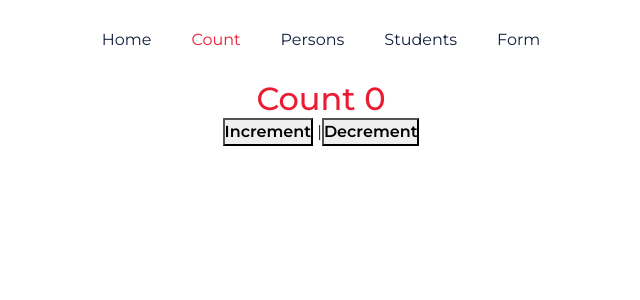
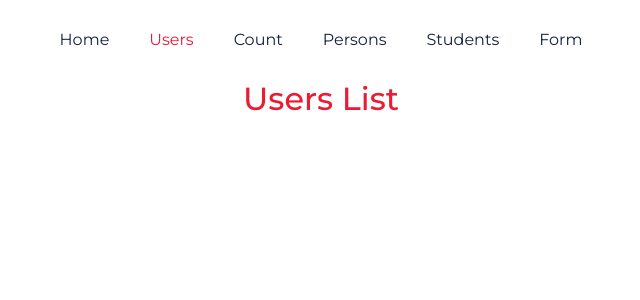
Before and after one commit to jakdev047/react-base-concept, a React (Create React App) app: page /users in a window 1280 px wide. Before the commit this address led to /count. Shown: the top 300 px of the page, without its empty margins (319-959 px from the left). Built offline with nearby package versions, Linux system fonts and the light colour scheme.

Commit message:
redux setup

```diff
--- a/package.json
+++ b/package.json
@@ -11,8 +11,12 @@
     "react": "^16.13.1",
     "react-bootstrap": "^1.3.0",
     "react-dom": "^16.13.1",
+    "react-redux": "^7.2.1",
     "react-router-dom": "^5.2.0",
-    "react-scripts": "3.4.3"
+    "react-scripts": "3.4.3",
+    "redux": "^4.0.5",
+    "redux-devtools-extension": "^2.13.8",
+    "redux-thunk": "^2.3.0"
   },
   "scripts": {
     "start": "react-scripts start",
--- a/src/App.js
+++ b/src/App.js
@@ -10,12 +10,19 @@ import './assets/sass/index.scss';
 // route
 import AppRoute from './router/AppRoute';
 
+// store
+import { Provider } from 'react-redux';
+import store from './data/store';
+
+
 function App() {
   return (
     <div className="App">
-      <BrowserRouter>
-        <AppRoute/>
-      </BrowserRouter>
+      <Provider store={store}>
+        <BrowserRouter>
+          <AppRoute/>
+        </BrowserRouter>
+      </Provider>
     </div>
   );
 }
--- a/src/components/TopNavigation/TopNavigation.js
+++ b/src/components/TopNavigation/TopNavigation.js
@@ -13,6 +13,7 @@ class TopNavigation extends Component {
                     <nav className="navbar justify-content-center">
                         <ul className="menu">
                             <li><NavLink exact to="/">Home</NavLink></li>
+                            <li><NavLink exact to="/users">Users</NavLink></li>
                             <li><NavLink exact to="/count">Count</NavLink></li>
                             <li><NavLink exact to="/persons">Persons</NavLink></li>
                             <li><NavLink exact to="/students">Students</NavLink></li>
--- /dev/null
+++ b/src/data/actions/types.js
@@ -0,0 +1 @@
+export const GET_USERS = 'GET_USERS';
--- /dev/null
+++ b/src/data/reducers/index.js
@@ -0,0 +1,6 @@
+import { combineReducers } from 'redux';
+import users from './users';
+
+export default combineReducers({
+    users
+});
--- /dev/null
+++ b/src/data/reducers/users.js
@@ -0,0 +1,12 @@
+const initialState = {
+    users: null
+};
+
+const reducers = (state=initialState,action) => {
+    switch(action.type) {
+        default:
+            return state;
+    };
+};
+
+export default reducers;
--- /dev/null
+++ b/src/data/store.js
@@ -0,0 +1,16 @@
+import { createStore,applyMiddleware } from 'redux';
+import { composeWithDevTools } from 'redux-devtools-extension';
+import thunk from 'redux-thunk';
+import rootReducer from './reducers';
+
+const initialState = {};
+
+const middleware = [thunk];
+
+const store = createStore(
+    rootReducer,
+    initialState,
+    composeWithDevTools(applyMiddleware(...middleware))
+);
+
+export default store;
--- a/src/pages/ControlForm.js
+++ b/src/pages/ControlForm.js
@@ -1,5 +1,4 @@
-import React, { Component, createRef, Fragment } from 'react';
-import CheckkboxForm from '../components/CheckkboxForm/CheckkboxForm';
+import React, { Component, Fragment } from 'react';
 import RadioBoxForm from '../components/RadioBoxForm/RadioBoxForm';
 import TextInput from '../components/TextInput/TextInput';
 import TopNavigation from '../components/TopNavigation/TopNavigation';
--- a/src/pages/Home.js
+++ b/src/pages/Home.js
@@ -5,7 +5,6 @@ import TopNavigation from '../components/TopNavigation/TopNavigation';
 
 class Home extends Component {
     render() {
-        console.log(this.props)
         return (
             <Fragment>
                 <TopNavigation title="Home" />
--- /dev/null
+++ b/src/pages/Users.js
@@ -0,0 +1,25 @@
+import React, { Component, Fragment } from 'react';
+import { connect } from 'react-redux';
+import TopNavigation from '../components/TopNavigation/TopNavigation';
+
+class Users extends Component {
+    render() {
+        console.log(this.props.users);
+        return (
+            <Fragment>
+                <TopNavigation title="Users" />
+                <div className="container">
+                    <h2>Users List</h2>
+                </div>
+            </Fragment>
+        )
+    }
+};
+
+const mapStateToProps = state => {
+    return {
+        users: state.users.users
+    }
+}
+
+export default  connect(mapStateToProps)(Users);
--- a/src/router/AppRoute.js
+++ b/src/router/AppRoute.js
@@ -11,6 +11,7 @@ import BasicForm from '../pages/BasicForm';
 import SinglePerson from '../pages/SinglePerson';
 import Uncontrol from '../pages/Uncontrol';
 import ControlForm from '../pages/ControlForm';
+import Users from '../pages/Users';
 
 class AppRoute extends Component {
 
@@ -22,6 +23,7 @@ class AppRoute extends Component {
 
           <Route exact path='/' render={()=> <Home/>}/>
           <Route exact path='/count' component={Count}/>
+          <Route exact path='/users' component={Users}/>
           <Route exact path='/persons' component={Persons}/>
           <Route exact path='/students' component={Students}/>
           <Route exact path='/forms' component={BasicForm}/>
```
Also changed, not shown: src/data/actions/user.js (added), 1 other file (tests, documents, lock files or other folders).
